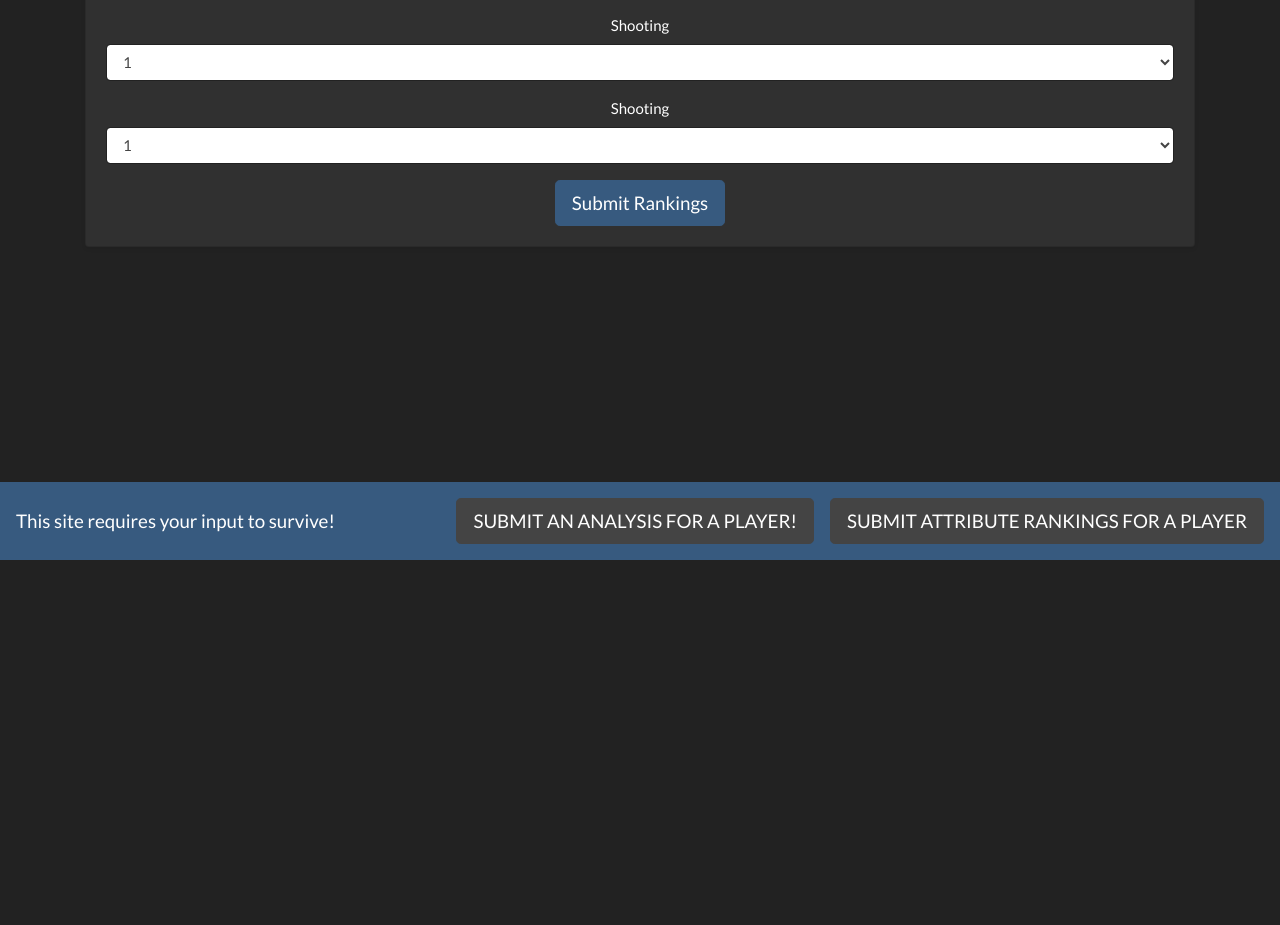
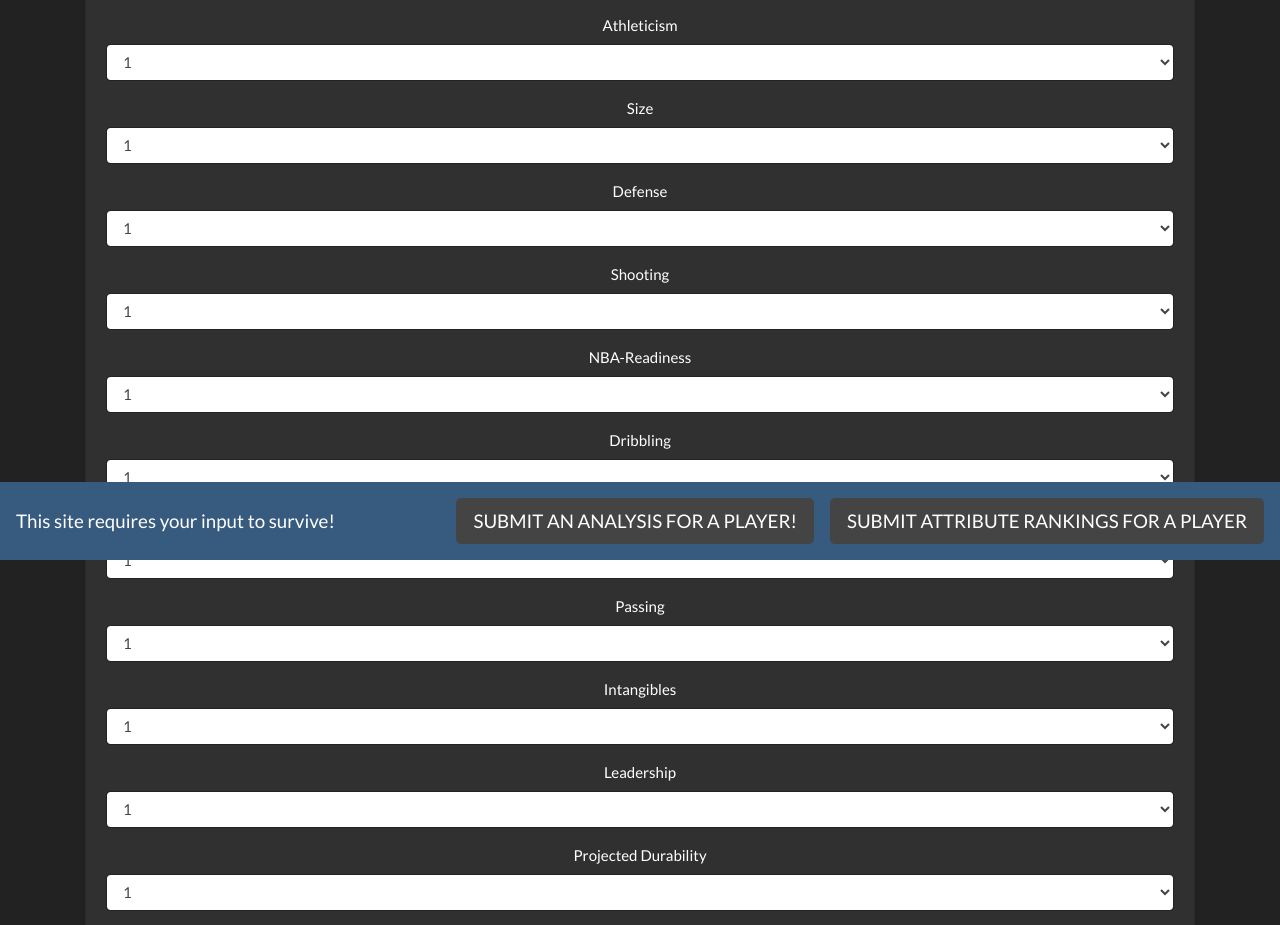
Before and after one commit to TilakPatel/NBA-Prospect-Debate, an Angular app: page /submitAttributes in a window 1280 px wide. Shown: the part 240-1165 px from the top of the page. Before the commit the page ends 800 px from the top, so only its background shows below. Built offline with nearby package versions, Linux system fonts and the light colour scheme; no server answers.

Commit message:
working analysis and attribute submit

```diff
--- a/src/app/app.component.html
+++ b/src/app/app.component.html
@@ -26,6 +26,6 @@
         <ul class="navbar-nav mr-auto">
         </ul>
         <button class="btn btn-lg btn-secondary my-2 my-sm-0 " id="analysisButton" [routerLink]="['/submitFullAnalysis']">SUBMIT AN ANALYSIS FOR A PLAYER!</button>
-        <button class="btn btn-lg btn-secondary my-2 my-sm-0 ">SUBMIT ATTRIBUTE RANKINGS FOR A PLAYER</button>
+        <button class="btn btn-lg btn-secondary my-2 my-sm-0 " [routerLink]="['/submitAttributes']">SUBMIT ATTRIBUTE RANKINGS FOR A PLAYER</button>
     </div>
 </nav>
--- a/src/app/attribute-submit/attribute-submit.component.css
+++ b/src/app/attribute-submit/attribute-submit.component.css
@@ -0,0 +1,6 @@
+#alert-good{
+    margin:1rem;
+}
+#alert-bad{
+    margin:1rem;
+}
--- a/src/app/attribute-submit/attribute-submit.component.html
+++ b/src/app/attribute-submit/attribute-submit.component.html
@@ -9,29 +9,197 @@
           <fieldset>
             <div class="form-group">
               <label for="exampleSelect1">Name of player</label>
-              <select class="form-control" id="exampleSelect1">
-                  <option *ngFor="let player of this.players">{{player}}</option>
+              <select class="form-control" id="name">
+                <option *ngFor="let player of this.players">{{player}}</option>
+              </select>
+            </div>
+            <div class="form-group">
+              <label for="exampleSelect1">Athleticism</label>
+              <select class="form-control" id="athleticism">
+                <option>1</option>
+                <option>2</option>
+                <option>3</option>
+                <option>4</option>
+                <option>5</option>
+                <option>6</option>
+                <option>7</option>
+                <option>8</option>
+                <option>9</option>
+                <option>10</option>
+
+              </select>
+            </div>
+            <div class="form-group">
+              <label for="exampleSelect1">Size</label>
+              <select class="form-control" id="size">
+                <option>1</option>
+                <option>2</option>
+                <option>3</option>
+                <option>4</option>
+                <option>5</option>
+                <option>6</option>
+                <option>7</option>
+                <option>8</option>
+                <option>9</option>
+                <option>10</option>
+
+              </select>
+            </div>
+            <div class="form-group">
+              <label for="exampleSelect1">Defense</label>
+              <select class="form-control" id="defense">
+                <option>1</option>
+                <option>2</option>
+                <option>3</option>
+                <option>4</option>
+                <option>5</option>
+                <option>6</option>
+                <option>7</option>
+                <option>8</option>
+                <option>9</option>
+                <option>10</option>
+
               </select>
             </div>
             <div class="form-group">
               <label for="exampleSelect1">Shooting</label>
-              <select class="form-control" id="exampleSelect1">
+              <select class="form-control" id="shooting">
                 <option>1</option>
                 <option>2</option>
                 <option>3</option>
+                <option>4</option>
+                <option>5</option>
+                <option>6</option>
+                <option>7</option>
+                <option>8</option>
+                <option>9</option>
+                <option>10</option>
               </select>
             </div>
             <div class="form-group">
-              <label for="exampleSelect1">Shooting</label>
-              <select class="form-control" id="exampleSelect1">
+              <label for="exampleSelect1">NBA-Readiness</label>
+              <select class="form-control" id="nba-readiness">
                 <option>1</option>
                 <option>2</option>
                 <option>3</option>
+                <option>4</option>
+                <option>5</option>
+                <option>6</option>
+                <option>7</option>
+                <option>8</option>
+                <option>9</option>
+                <option>10</option>
+
               </select>
             </div>
-            <button type="submit" class="btn btn-lg btn-primary">Submit Rankings</button>
+            <div class="form-group">
+              <label for="exampleSelect1">Dribbling</label>
+              <select class="form-control" id="dribbling">
+                <option>1</option>
+                <option>2</option>
+                <option>3</option>
+                <option>4</option>
+                <option>5</option>
+                <option>6</option>
+                <option>7</option>
+                <option>8</option>
+                <option>9</option>
+                <option>10</option>
+
+              </select>
+            </div>
+            <div class="form-group">
+              <label for="exampleSelect1">Potential</label>
+              <select class="form-control" id="potential">
+                <option>1</option>
+                <option>2</option>
+                <option>3</option>
+                <option>4</option>
+                <option>5</option>
+                <option>6</option>
+                <option>7</option>
+                <option>8</option>
+                <option>9</option>
+                <option>10</option>
+
+              </select>
+            </div>
+            <div class="form-group">
+              <label for="exampleSelect1">Passing</label>
+              <select class="form-control" id="passing">
+                <option>1</option>
+                <option>2</option>
+                <option>3</option>
+                <option>4</option>
+                <option>5</option>
+                <option>6</option>
+                <option>7</option>
+                <option>8</option>
+                <option>9</option>
+                <option>10</option>
+
+              </select>
+            </div>
+            <div class="form-group">
+              <label for="exampleSelect1">Intangibles</label>
+              <select class="form-control" id="intangibles">
+                <option>1</option>
+                <option>2</option>
+                <option>3</option>
+                <option>4</option>
+                <option>5</option>
+                <option>6</option>
+                <option>7</option>
+                <option>8</option>
+                <option>9</option>
+                <option>10</option>
+
+              </select>
+            </div>
+            <div class="form-group">
+              <label for="exampleSelect1">Leadership</label>
+              <select class="form-control" id="leadership">
+                <option>1</option>
+                <option>2</option>
+                <option>3</option>
+                <option>4</option>
+                <option>5</option>
+                <option>6</option>
+                <option>7</option>
+                <option>8</option>
+                <option>9</option>
+                <option>10</option>
+
+              </select>
+            </div>
+            <div class="form-group">
+              <label for="exampleSelect1">Projected Durability</label>
+              <select class="form-control" id="durability">
+                <option>1</option>
+                <option>2</option>
+                <option>3</option>
+                <option>4</option>
+                <option>5</option>
+                <option>6</option>
+                <option>7</option>
+                <option>8</option>
+                <option>9</option>
+                <option>10</option>
+
+              </select>
+            </div>
+            <div class="alert alert-success" id="alert-good">
+              <button type="button" class="close" (click)="closeGoodAlert()">&times;</button>
+              <strong>Successfully submitted analysis. Thank you for your contributions!</strong>
+            </div>
+            <div class="alert alert-danger" id="alert-bad">
+              <button type="button" class="close" (click)="closeBadAlert()">&times;</button>
+              <strong>Error! Something went wrong.</strong>
+            </div>
+            <button type="button" (click)="submit()" class="btn btn-lg btn-primary">Submit Attributes&emsp;<i class="fas fa-basketball-ball {{this.spinning}}"></i></button>
           </fieldset>
         </form>
+
       </div>
     </div>
   </div>
--- a/src/app/full-analysis-submit/full-analysis-submit.component.css
+++ b/src/app/full-analysis-submit/full-analysis-submit.component.css
@@ -0,0 +1,6 @@
+#alert-good{
+    margin:1rem;
+}
+#alert-bad{
+    margin:1rem;
+}
--- a/src/app/full-analysis-submit/full-analysis-submit.component.ts
+++ b/src/app/full-analysis-submit/full-analysis-submit.component.ts
@@ -1,7 +1,7 @@
 import { Component, OnInit, NgZone } from '@angular/core';
 import { JQueryStatic } from 'node_modules/jquery';
 import { HttpClient } from '@angular/common/http';
-
+import { environment } from '../../environments/environment'
 declare var $: JQueryStatic;
 @Component({
   selector: 'app-full-analysis-submit',
@@ -113,6 +113,7 @@ export class FullAnalysisSubmitComponent implements OnInit {
   ]
   spinning: string = "";
   charCount: string;
+  serverURL: string = environment.URL;
   constructor(private http: HttpClient, private zone: NgZone) { }
 
   ngOnInit() {
@@ -120,7 +121,6 @@ export class FullAnalysisSubmitComponent implements OnInit {
     $('#alert-bad').hide();
     $('#analysis').on('keyup', function () {
       $("#charCountDisplay").html($("#analysis").val().replace(/(?:\r\n|\r|\n)/g, '').length.toString() + ' chars. (100 needed)');
-      console.log(this.charCount);
     });
   }
 
@@ -136,7 +136,7 @@ export class FullAnalysisSubmitComponent implements OnInit {
       $('#alert-bad').show();
       this.spinning = "";
     } else {
-      this.http.post('http://localhost:8080/analysis',
+      this.http.post(this.serverURL + '/analysis',
         {
           playerName: playerName,
           analysis: analysis,
--- a/src/app/home/home.component.ts
+++ b/src/app/home/home.component.ts
@@ -1,7 +1,7 @@
 import { Component, OnInit } from '@angular/core';
 import { HttpClient } from '@angular/common/http';
-import { environment } from '../../environments/environment'
-import { Player } from '../models/player-model'
+import { environment } from '../../environments/environment';
+import { Player } from '../models/player-model';
 @Component({
   selector: 'app-home',
   templateUrl: './home.component.html',
@@ -117,7 +117,7 @@ export class HomeComponent implements OnInit {
 
   ngOnInit() {
     for (let name of this.playerNames) {
-      this.http.post<Player>('http://localhost:8080/getPlayer',
+      this.http.post<Player>(this.serverURL + '/getPlayer',
         {
           name: name
         }
--- a/src/backend/server.js
+++ b/src/backend/server.js
@@ -68,8 +68,9 @@ app.post('/attributes', (req, res) => {
         function (err, doc) {
             if (err) {
                 res.status(400).send('ERROR');
+            } else {
+                res.status(200).send(doc);
             }
-            res.status(200).send('SUCC');
         }
     );
 })
```
Also changed, not shown: src/app/attribute-submit/attribute-submit.component.ts (+56 -2 lines), src/app/full-analysis-submit/full-analysis-submit.component.html (+10 -9 lines), src/app/player-page/player-page.component.ts (+4 -3 lines).
